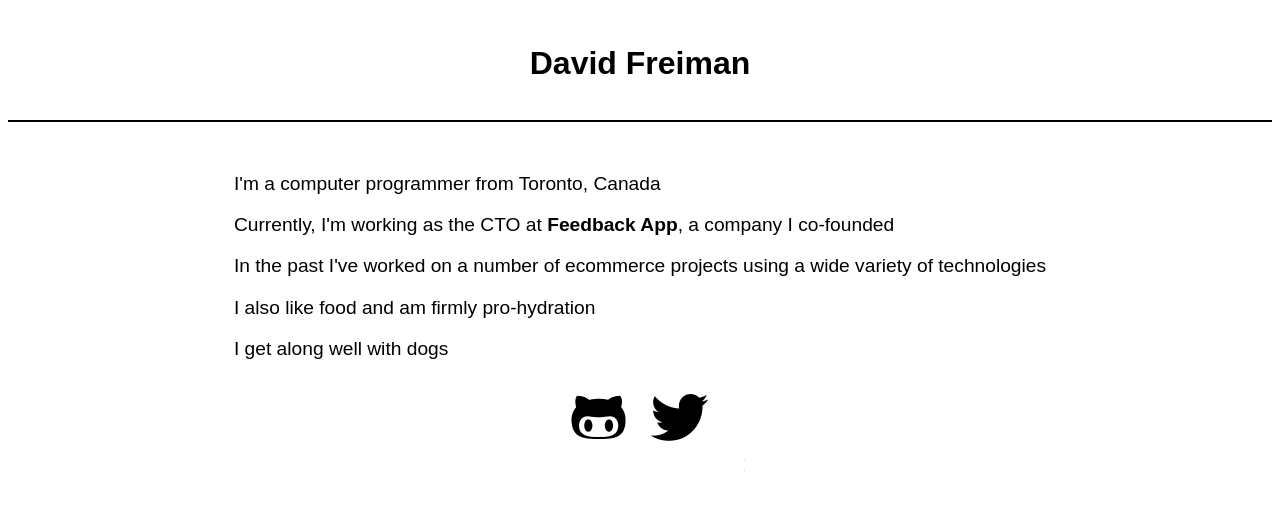
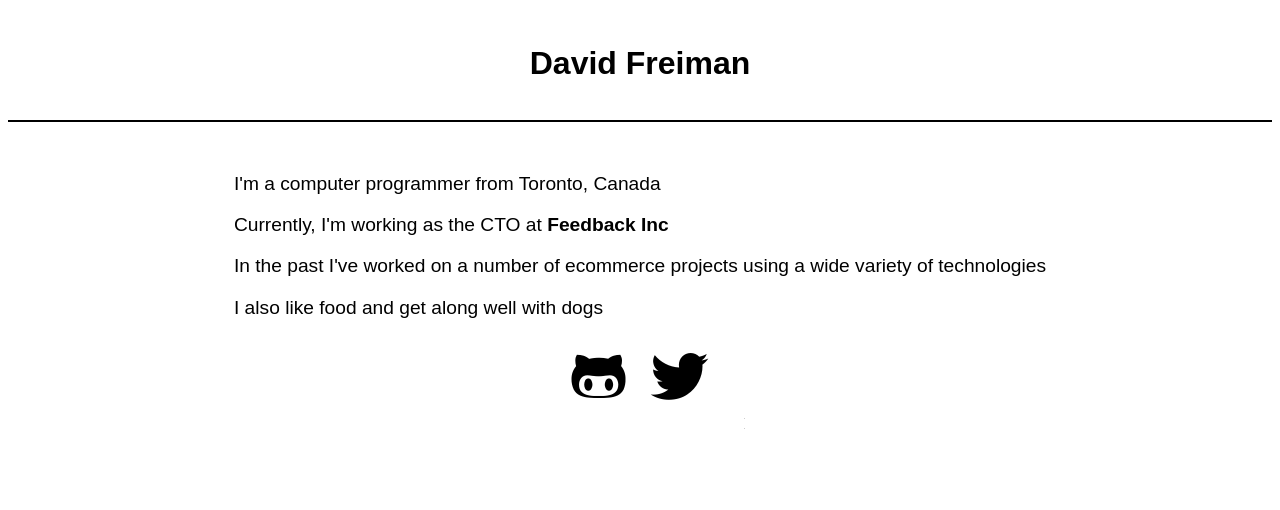
Before and after one commit to davefreiman/davidfreiman.ca, a plain HTML site: page index.html in a window 1280 px wide. Drawn offline with Linux system fonts and the light colour scheme.

Commit message:
Consicer

```diff
--- a/index.html
+++ b/index.html
@@ -25,10 +25,9 @@
 <div class="main">
     <div class="main__about">
         <p>I'm a computer programmer from Toronto, Canada</p>
-        <p>Currently, I'm working as the CTO at <a class="text-link" href="https://www.feedbackapp.ca/" target="_blank">Feedback App</a>, a company I co-founded</p>
+        <p>Currently, I'm working as the CTO at <a class="text-link" href="https://www.feedbackapp.ca/" target="_blank">Feedback Inc</a></p>
         <p>In the past I've worked on a number of ecommerce projects using a wide variety of technologies</p>
-        <p>I also like food and am firmly pro-hydration</p>
-        <p>I get along well with dogs</p>
+        <p>I also like food and get along well with dogs</p>
     </div>
 
     <div class="main__cta">
```
